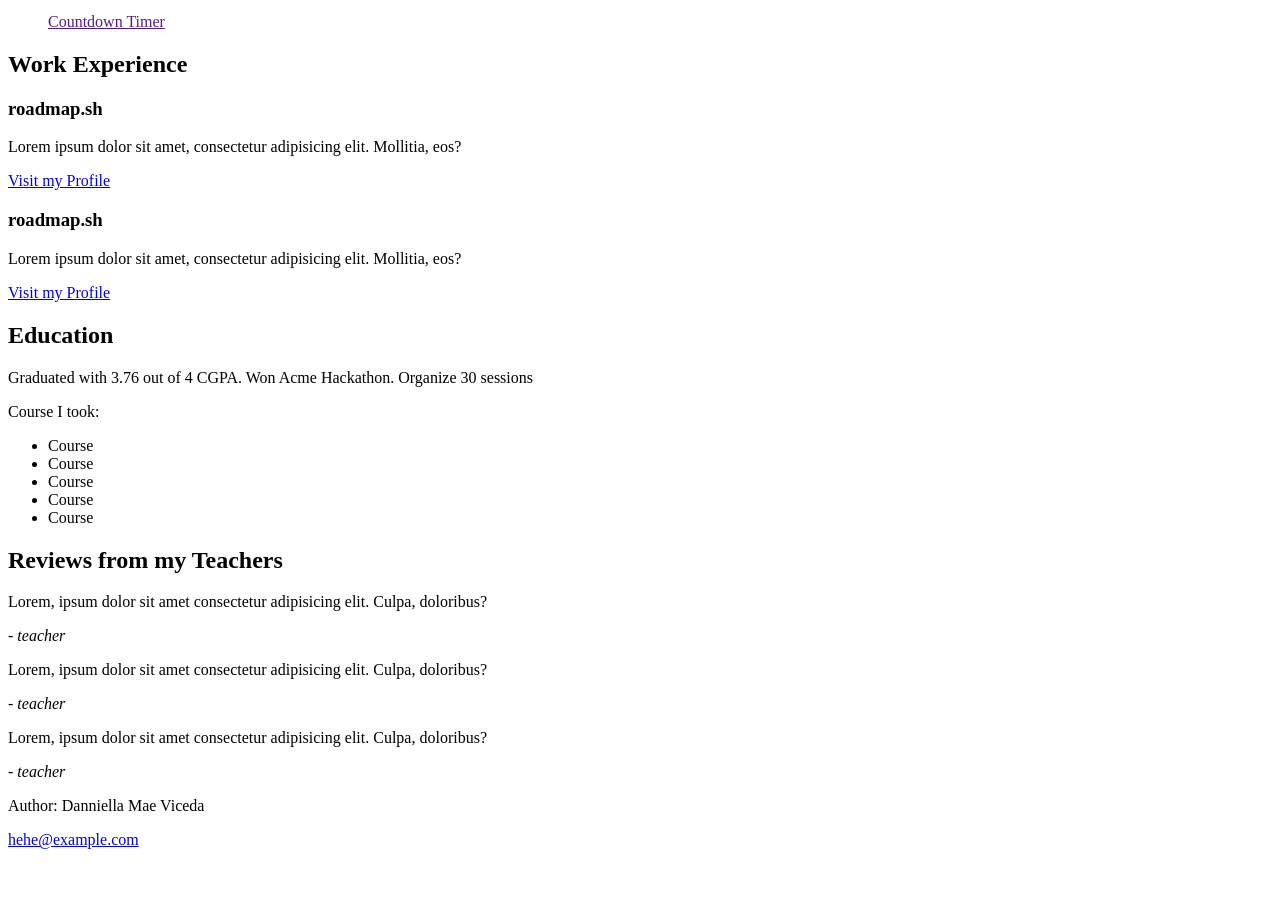
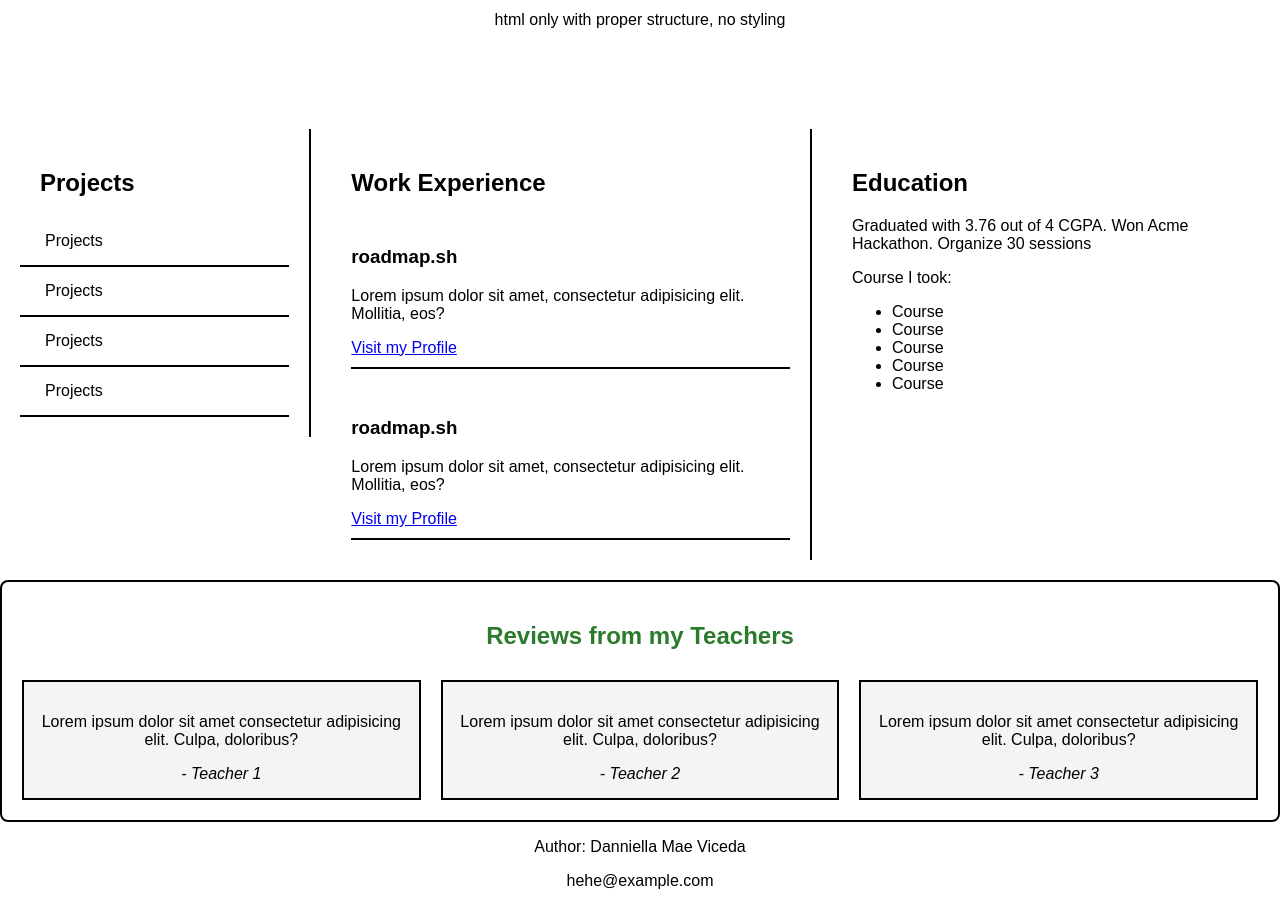
Before and after one commit to DanViceda/frontendv1, a plain HTML site: page basic_page/index.html in a window 1280 px wide. Shown: the part 278-1184 px from the top of the page. Before the commit the page ends 1143 px from the top, so only its background shows below. Drawn offline with Linux system fonts and the light colour scheme.

Commit message:
Project 2 & 3

```diff
--- a/basic_page/index.html
+++ b/basic_page/index.html
@@ -5,20 +5,27 @@
     <meta name="viewport" content="width=device-width, initial-scale=1.0">
     <meta name = "author" content = "Danniella Mae Viceda">
     <meta name = "description" content = "This is a basic webpage for Project">
-    <link rel="stylesheet" href="style.css">
-    <title>Project 2 - Basic Page</title>
+    <link rel="stylesheet" href="./style.css">
+    <title>Project 2 & 3 - Basic Page || Personal Portfolio</title>
 </head>
 <body>
     <header> <!-- LOGO AND NAVIGATION-->
-        <p>Viceda</p>
+        <div class="navigation">
+            <h1>Viceda</h1>
             <nav>
                 <ul>
                     <li><a href="#">Home</a></li>
-                <li><a href="projects.html">Projects</a></li>
-                <li><a href="articles.html">Articles</a></li>
-                <li><a href="contacts.html">Contact</a></li>
+                    <li><a href="./projects.html">Projects</a></li>
+                    <li><a href="./articles.html">Articles</a></li>
+                    <li><a href="./contacts.html">Contact</a></li>
                 </ul>
             </nav>
+        </div>
+
+        <div class="intro">
+            <h2>Frontend Developer</h2>
+            <p>html only with proper structure, no styling</p>
+        </div>
     </header>
 
     <main>
@@ -26,12 +33,15 @@
             <h2>Projects</h2>
 
             <div class="projects-links">
-                <ul><a href="">Curriculim Vitae</a></ul>
-                <ul><a href="">Calculator</a></ul>
-                <ul><a href="">Quiz App</a></ul>
-                <ul><a href="">Countdown Timer</a></ul>
+                <ul>
+                    <li><a href="">Projects</a></li>
+                    <li><a href="">Projects</a></li>
+                    <li><a href="">Projects</a></li>
+                    <li><a href="">Projects</a></li>
+                </ul>
             </div>
         </aside>
+
         <section class="work-experience">
             <h2>Work Experience</h2>
 
@@ -48,7 +58,7 @@
             </div>
         </section>
 
-        <aside class="right-aside">
+        <aside id="right-aside">
             <h2>Education</h2>
             <p>Graduated with 3.76 out of 4 CGPA. Won Acme Hackathon. Organize 30 sessions</p>
             <p>Course I took: </p>
@@ -63,21 +73,24 @@
         <article class="reviews">
             <h2>Reviews from my Teachers</h2>
 
+            <div class="reviews-boxes">
                 <div class="review">
-                <p>Lorem, ipsum dolor sit amet consectetur adipisicing elit. Culpa, doloribus?</p>
-                <i>- teacher</i>
+                    <p>Lorem ipsum dolor sit amet consectetur adipisicing elit. Culpa, doloribus?</p>
+                    <i>- Teacher 1</i>
                 </div>
 
                 <div class="review">
-                <p>Lorem, ipsum dolor sit amet consectetur adipisicing elit. Culpa, doloribus?</p>
-                <i>- teacher</i>
+                    <p>Lorem ipsum dolor sit amet consectetur adipisicing elit. Culpa, doloribus?</p>
+                    <i>- Teacher 2</i>
                 </div>
 
                 <div class="review">
-                <p>Lorem, ipsum dolor sit amet consectetur adipisicing elit. Culpa, doloribus?</p>
-                <i>- teacher</i>
+                    <p>Lorem ipsum dolor sit amet consectetur adipisicing elit. Culpa, doloribus?</p>
+                    <i>- Teacher 3</i>
+                </div>
             </div>
         </article>
+
 
     </main>
 
--- a/basic_page/style.css
+++ b/basic_page/style.css
@@ -0,0 +1,180 @@
+html{
+    scroll-behavior: smooth;
+    font-family: Arial, Helvetica, sans-serif;
+    box-sizing: border-box;
+
+}
+
+body{
+    margin: 0;
+    padding: 0;
+}
+
+/*HEADER*/
+header{
+    display: flex;
+    flex-direction: column;
+    padding: 0;
+}
+
+.navigation{
+    display: flex;
+    justify-content: space-between;
+    align-items: center;
+    padding: 20px;
+}
+
+.navigation h1{
+    font-size: larger;
+    font-weight: bold;
+    margin-left: 20px;
+}
+
+
+nav ul li{
+    padding-left: 5px;
+    margin-right: 20px;
+    list-style: none;
+    display: inline;
+
+}
+
+nav ul li a{
+    text-decoration: none;
+    color: black
+}
+
+.intro{
+    align-self: center;
+    padding: 20px;
+    margin-top: 3%;
+}
+
+.intro h2{
+    font-size: 50px;
+}
+
+.intro p{
+    text-align: center;
+}
+
+/*Main Content*/
+
+main{
+    display: flex;
+    justify-content: space-between;
+    align-items: flex-start;
+    margin-top: 5%;
+    gap: 20px;
+    flex-wrap: wrap;
+    max-height: auto;
+}
+
+#left-aside{
+    flex: 1;
+    flex-basis: 200px;
+    padding: 20px;
+    border-right: 2px solid black;
+}
+
+#left-aside h2{
+    padding-left: 20px;
+}
+
+.projects-links ul{
+    padding: 0;
+    margin: 0;
+
+}
+.projects-links ul li{
+    list-style: none;
+    border-bottom: 2px solid black;
+    padding: 15px 25px;
+}
+
+.projects-links ul li a{
+    text-decoration: none;
+    color: black;
+}
+
+/*SECTION*/
+.work-experience{
+    flex: 2;
+    border-right: 2px solid black;
+    flex-basis: 300px;
+    padding: 20px;
+}
+
+.work{
+    padding: 10px 0;
+    border-bottom: 2px solid black;
+    margin-top: 20px;
+}
+
+/*RIGHT SIDE*/
+#right-aside{
+    flex: 3;
+    flex-basis: 200px;
+    padding: 20px;
+}
+
+.reviews {
+    border: 2px solid black;
+    padding: 20px;
+    border-radius: 8px;
+    background: #fff;
+
+    display: flex;
+    flex-direction: column;
+    gap: 20px;
+}
+
+.reviews h2 {
+    text-align: center;
+    color: #2c7a2c;
+    margin-bottom: 10px;
+}
+
+.reviews-boxes {
+    display: flex;
+    justify-content: space-between;
+    gap: 20px;
+    flex-wrap: wrap;
+}
+
+.review {
+    flex: 1;
+    background: #f4f4f4;
+    border: 2px solid black;
+    padding: 15px;
+    min-width: 250px;
+    text-align: center;
+    transition: transform 0.2s ease;
+}
+
+.review:hover {
+    transform: translateY(-5px);
+    background: #e8f5e9;
+}
+
+/* Responsive design for mobile */
+@media (max-width: 768px) {
+    .reviews-boxes {
+        flex-direction: column;
+        align-items: center;
+    }
+
+    .review {
+        width: 90%;
+    }
+}
+
+/*FOOTER*/
+footer{
+    text-align: center;
+}
+
+footer a{
+    text-decoration : none;
+    color: black;
+}
```
Also changed, not shown: basic_page/articles.html (added, +14 -0 lines), basic_page/conracts.html (added, +14 -0 lines), basic_page/projects.html (added, +14 -0 lines). Lines whose indentation alone changed are shown as unchanged.
